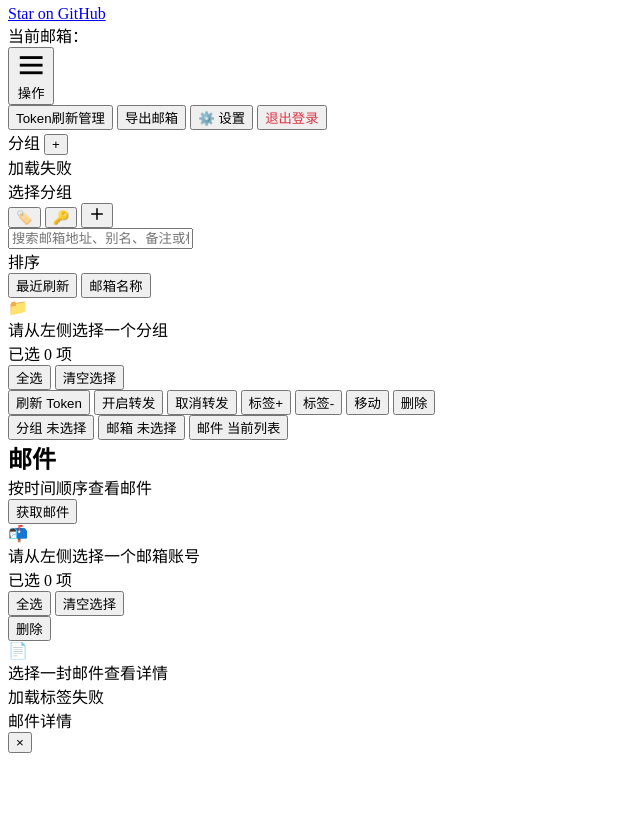
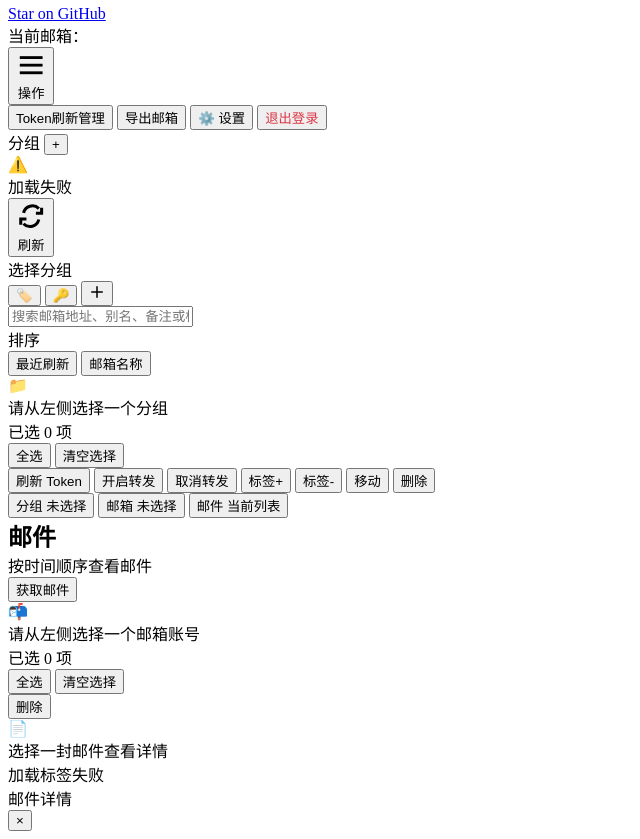
Before and after one commit to kol2000/outlookEmail, a Python web app: template templates/index.html in a window 1280 px wide. Shown: the part 2563-3402 px from the top of the page, without its empty margins (0-640 px from the left). Before the commit the page ends 3316 px from the top, so only its background shows below. Run offline with Jinja, Linux system fonts and the light colour scheme; the template is opened without the code that fills it, so the values that code supplies are empty; some libraries are stand-ins or nearby versions.

Commit message:
A button with a refresh icon appears when the group list, account list, temporary mailbox list, and mailing list are "empty" or "failed to load"

```diff
--- a/static/js/index/01-core.js
+++ b/static/js/index/01-core.js
@@ -921,6 +921,42 @@
                 .replace(/'/g, '&#39;');
         }
 
+        function renderEmptyStateMarkup(icon, text, options = {}) {
+            const {
+                allowHtml = false,
+                actionLabel = '刷新',
+                actionTitle = '刷新列表',
+                onAction = ''
+            } = options;
+
+            const content = allowHtml ? String(text || '') : escapeHtml(text || '');
+            const hasAction = typeof onAction === 'string' && onAction.trim() !== '';
+
+            return `
+                <div class="empty-state">
+                    <div class="empty-state-icon">${icon}</div>
+                    <div class="empty-state-text">${content}</div>
+                    ${hasAction ? `
+                        <button
+                            class="empty-state-refresh-btn"
+                            type="button"
+                            onclick="${onAction}"
+                            title="${escapeHtml(actionTitle)}"
+                            aria-label="${escapeHtml(actionTitle)}"
+                        >
+                            <svg viewBox="0 0 16 16" fill="none" stroke="currentColor" stroke-width="1.6" aria-hidden="true">
+                                <path d="M13.5 3.5v3h-3"></path>
+                                <path d="M2.5 12.5v-3h3"></path>
+                                <path d="M4 6.25A4.75 4.75 0 0 1 12.05 4"></path>
+                                <path d="M12 9.75A4.75 4.75 0 0 1 3.95 12"></path>
+                            </svg>
+                            <span>${escapeHtml(actionLabel)}</span>
+                        </button>
+                    ` : ''}
+                </div>
+            `;
+        }
+
         function parseJsonLike(value) {
             if (typeof value !== 'string') return value;
             const text = value.trim();
--- a/static/js/index/02-groups.js
+++ b/static/js/index/02-groups.js
@@ -1,4 +1,4 @@
-        /* global accountsCache, closeAllModals, currentAccount, currentAccountListSource, currentEmailDetail, currentEmailId, currentEmails, currentGroupId, currentSkip, currentSortBy, currentSortOrder, deleteAccount, editingGroupId, escapeHtml, formatRelativeTime, generateTempEmail, groups, handleApiError, hasMoreEmails, hideModal, isMobileLayout, isTempEmailGroup, loadTempEmails, localStorage, openMobilePanel, resetSelectedAccountView, selectedColor, selectedTagFilters, setModalVisible, showAddAccountModal, showGetRefreshTokenModal, showModal, showRefreshError, showTagManagementModal, showToast, suppressGroupClickUntil, tempEmailGroupId, updateCurrentGroupHeader, updateMobileContext */
+        /* global accountsCache, closeAllModals, currentAccount, currentAccountListSource, currentEmailDetail, currentEmailId, currentEmails, currentGroupId, currentSkip, currentSortBy, currentSortOrder, deleteAccount, editingGroupId, escapeHtml, formatRelativeTime, generateTempEmail, groups, handleApiError, hasMoreEmails, hideModal, isMobileLayout, isTempEmailGroup, loadTempEmails, localStorage, openMobilePanel, renderEmptyStateMarkup, resetSelectedAccountView, selectedColor, selectedTagFilters, setModalVisible, showAddAccountModal, showGetRefreshTokenModal, showModal, showRefreshError, showTagManagementModal, showToast, suppressGroupClickUntil, tempEmailGroupId, updateCurrentGroupHeader, updateMobileContext */
 
         // ==================== 分组相关 ====================
 
@@ -54,9 +54,17 @@
                     }
 
                     updateMobileContext();
+                } else {
+                    container.innerHTML = renderEmptyStateMarkup('⚠️', data.error || '加载失败', {
+                        onAction: 'loadGroups()',
+                        actionTitle: '刷新分组列表'
+                    });
                 }
             } catch (error) {
-                container.innerHTML = '<div class="empty-state"><div class="empty-state-text">加载失败</div></div>';
+                container.innerHTML = renderEmptyStateMarkup('⚠️', '加载失败', {
+                    onAction: 'loadGroups()',
+                    actionTitle: '刷新分组列表'
+                });
                 showToast('加载分组失败', 'error');
             }
         }
@@ -66,11 +74,10 @@
             const container = document.getElementById('groupList');
 
             if (groups.length === 0) {
-                container.innerHTML = `
-                    <div class="empty-state" style="padding: 40px 20px;">
-                        <div class="empty-state-text">暂无分组</div>
-                    </div>
-                `;
+                container.innerHTML = renderEmptyStateMarkup('📁', '暂无分组', {
+                    onAction: 'loadGroups()',
+                    actionTitle: '刷新分组列表'
+                });
                 return;
             }
 
@@ -510,9 +517,17 @@
                     // 缓存数据
                     accountsCache[groupId] = data.accounts;
                     renderFilteredAccountList(data.accounts);
+                } else {
+                    container.innerHTML = renderEmptyStateMarkup('⚠️', data.error || '加载失败', {
+                        onAction: `loadAccountsByGroup(${Number(groupId)}, true)`,
+                        actionTitle: '刷新账号列表'
+                    });
                 }
             } catch (error) {
-                container.innerHTML = '<div class="empty-state"><div class="empty-state-text">加载失败</div></div>';
+                container.innerHTML = renderEmptyStateMarkup('⚠️', '加载失败', {
+                    onAction: `loadAccountsByGroup(${Number(groupId)}, true)`,
+                    actionTitle: '刷新账号列表'
+                });
             }
         }
 
@@ -590,14 +605,18 @@
         function renderAccountList(accounts) {
             const container = document.getElementById('accountList');
             const isSearchMode = !!(document.getElementById('globalSearch')?.value || '').trim();
+            const normalizedGroupId = Number(currentGroupId);
+            const refreshAction = Number.isFinite(normalizedGroupId) && normalizedGroupId > 0
+                ? `loadAccountsByGroup(${normalizedGroupId}, true)`
+                : '';
 
             if (accounts.length === 0) {
-                container.innerHTML = `
-                    <div class="empty-state">
-                        <div class="empty-state-icon">📭</div>
-                        <div class="empty-state-text">${isSearchMode ? '未找到匹配邮箱' : '该分组暂无邮箱'}</div>
-                    </div>
-                `;
+                container.innerHTML = isSearchMode
+                    ? renderEmptyStateMarkup('📭', '未找到匹配邮箱')
+                    : renderEmptyStateMarkup('📭', '该分组暂无邮箱', {
+                        onAction: refreshAction,
+                        actionTitle: '刷新账号列表'
+                    });
                 updateBatchActionBar();
                 return;
             }
--- a/static/js/index/03-temp-emails.js
+++ b/static/js/index/03-temp-emails.js
@@ -1,4 +1,4 @@
-        /* global accountsCache, closeMobilePanels, currentAccount, currentEmailDetail, currentEmailId, currentEmails, currentMethod, currentGroupId, escapeHtml, formatDate, groups, handleApiError, loadGroups, loadTempEmails, renderEmailDetail, renderEmailList, showEmailList, showMobileEmailDetail, showToast, updateMobileContext, updateCurrentGroupHeader */
+        /* global accountsCache, closeMobilePanels, currentAccount, currentEmailDetail, currentEmailId, currentEmails, currentMethod, currentGroupId, escapeHtml, formatDate, groups, handleApiError, loadGroups, loadTempEmails, refreshEmails, renderEmailDetail, renderEmailList, renderEmptyStateMarkup, showEmailList, showMobileEmailDetail, showToast, updateMobileContext, updateCurrentGroupHeader */
 
         // ==================== 临时邮箱相关 ====================
 
@@ -26,9 +26,17 @@
                         group.account_count = data.emails.length;
                         renderGroupList(groups);
                     }
+                } else {
+                    container.innerHTML = renderEmptyStateMarkup('⚠️', data.error || '加载失败', {
+                        onAction: 'loadTempEmails(true)',
+                        actionTitle: '刷新临时邮箱列表'
+                    });
                 }
             } catch (error) {
-                container.innerHTML = '<div class="empty-state"><div class="empty-state-text">加载失败</div></div>';
+                container.innerHTML = renderEmptyStateMarkup('⚠️', '加载失败', {
+                    onAction: 'loadTempEmails(true)',
+                    actionTitle: '刷新临时邮箱列表'
+                });
             }
         }
 
@@ -44,12 +52,11 @@
             if (filtered.length === 0) {
                 const providerName = filter === 'duckmail' ? 'DuckMail' : (filter === 'cloudflare' ? 'Cloudflare' : 'GPTMail');
                 const hint = filter === 'all' ? '暂无临时邮箱<br>点击下方按钮生成' : `暂无 ${providerName} 邮箱`;
-                container.innerHTML = `
-                    <div class="empty-state">
-                        <div class="empty-state-icon">⚡</div>
-                        <div class="empty-state-text">${hint}</div>
-                    </div>
-                `;
+                container.innerHTML = renderEmptyStateMarkup('⚡', hint, {
+                    allowHtml: true,
+                    onAction: 'loadTempEmails(true)',
+                    actionTitle: '刷新临时邮箱列表'
+                });
                 return;
             }
 
@@ -503,20 +510,16 @@
                     renderEmailList(data.emails);
                 } else {
                     handleApiError(data, '加载临时邮件失败');
-                    container.innerHTML = `
-                        <div class="empty-state">
-                            <div class="empty-state-icon">⚠️</div>
-                            <div class="empty-state-text">${data.error && data.error.message ? data.error.message : '加载失败'}</div>
-                        </div>
-                    `;
+                    container.innerHTML = renderEmptyStateMarkup('⚠️', data.error && data.error.message ? data.error.message : '加载失败', {
+                        onAction: 'refreshEmails()',
+                        actionTitle: '刷新邮件列表'
+                    });
                 }
             } catch (error) {
-                container.innerHTML = `
-                    <div class="empty-state">
-                        <div class="empty-state-icon">⚠️</div>
-                        <div class="empty-state-text">网络错误，请重试</div>
-                    </div>
-                `;
+                container.innerHTML = renderEmptyStateMarkup('⚠️', '网络错误，请重试', {
+                    onAction: 'refreshEmails()',
+                    actionTitle: '刷新邮件列表'
+                });
             } finally {
                 // 启用按钮
                 if (refreshBtn) {
--- a/static/js/index/05-emails.js
+++ b/static/js/index/05-emails.js
@@ -1,4 +1,4 @@
-        /* global EMAIL_DETAIL_REQUEST_TIMEOUT_MS, EMAIL_LIST_REQUEST_TIMEOUT_MS, adjustIframeHeight, closeMobilePanels, closeNavbarActionsMenu, copyCurrentEmail, currentAccount, currentEmailDetail, currentEmailId, currentEmails, currentFolder, currentMethod, emailListCache, escapeHtml, fetchWithTimeout, formatDate, getFolderDisplayName, handleApiError, isTempEmailGroup, isTimeoutAbortError, showMobileEmailDetail, showToast, updateMobileContext, updateModalBodyState */
+        /* global EMAIL_DETAIL_REQUEST_TIMEOUT_MS, EMAIL_LIST_REQUEST_TIMEOUT_MS, adjustIframeHeight, closeMobilePanels, closeNavbarActionsMenu, copyCurrentEmail, currentAccount, currentEmailDetail, currentEmailId, currentEmails, currentFolder, currentMethod, emailListCache, escapeHtml, fetchWithTimeout, formatDate, getFolderDisplayName, handleApiError, isTempEmailGroup, isTimeoutAbortError, renderEmptyStateMarkup, showMobileEmailDetail, showToast, updateMobileContext, updateModalBodyState */
 
         // ==================== 邮件相关 ====================
 
@@ -84,24 +84,25 @@
                     } else {
                         handleApiError(data, '获取邮件失败');
                     }
-                    container.innerHTML = `
-                        <div class="empty-state">
-                            <div class="empty-state-icon">⚠️</div>
-                            <div class="empty-state-text">获取邮件失败，<a href="javascript:void(0)" onclick="showEmailFetchErrorModal(window._lastFetchErrorDetails)" style="color:#409eff;text-decoration:underline;">点击查看详情</a></div>
-                        </div>
-                    `;
+                    container.innerHTML = renderEmptyStateMarkup(
+                        '⚠️',
+                        '获取邮件失败，<a href="javascript:void(0)" onclick="showEmailFetchErrorModal(window._lastFetchErrorDetails)" style="color:#409eff;text-decoration:underline;">点击查看详情</a>',
+                        {
+                            allowHtml: true,
+                            onAction: 'refreshEmails()',
+                            actionTitle: '刷新邮件列表'
+                        }
+                    );
                     window._lastFetchErrorDetails = fetchErrorDetails;
                 }
             } catch (error) {
                 const errorMessage = isTimeoutAbortError(error)
                     ? '获取邮件超时，请重试'
                     : '网络错误，请重试';
-                container.innerHTML = `
-                    <div class="empty-state">
-                        <div class="empty-state-icon">⚠️</div>
-                        <div class="empty-state-text">${errorMessage}</div>
-                    </div>
-                `;
+                container.innerHTML = renderEmptyStateMarkup('⚠️', errorMessage, {
+                    onAction: 'refreshEmails()',
+                    actionTitle: '刷新邮件列表'
+                });
             } finally {
                 // 启用按钮
                 if (refreshBtn) {
@@ -154,12 +155,10 @@
                 const emptyStateText = isTempEmailGroup
                     ? '暂无邮件'
                     : `${getFolderDisplayName(currentFolder)}为空`;
-                container.innerHTML = `
-                    <div class="empty-state">
-                        <div class="empty-state-icon">📭</div>
-                        <div class="empty-state-text">${emptyStateText}</div>
-                    </div>
-                `;
+                container.innerHTML = renderEmptyStateMarkup('📭', emptyStateText, {
+                    onAction: 'refreshEmails()',
+                    actionTitle: '刷新邮件列表'
+                });
                 // Reset selection
                 selectedEmailIds.clear();
                 currentEmailId = null;
```
Also changed, not shown: static/css/index/05-email-content.css (+30 -0 lines).
